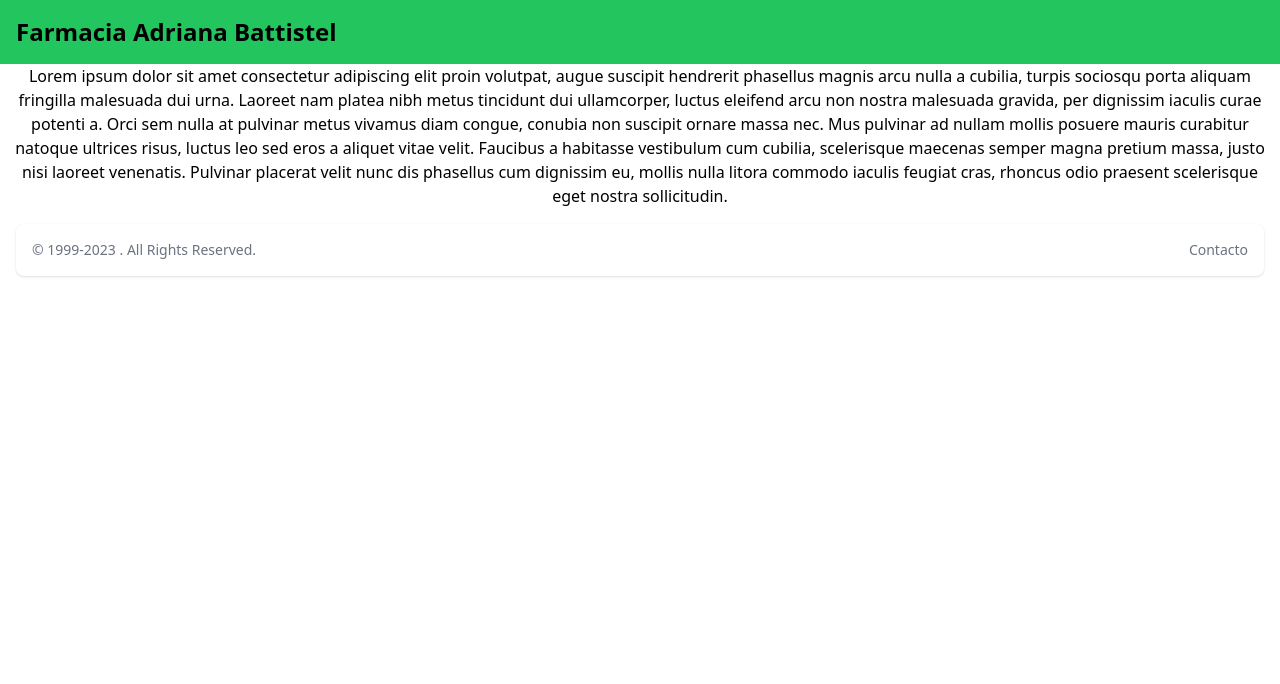
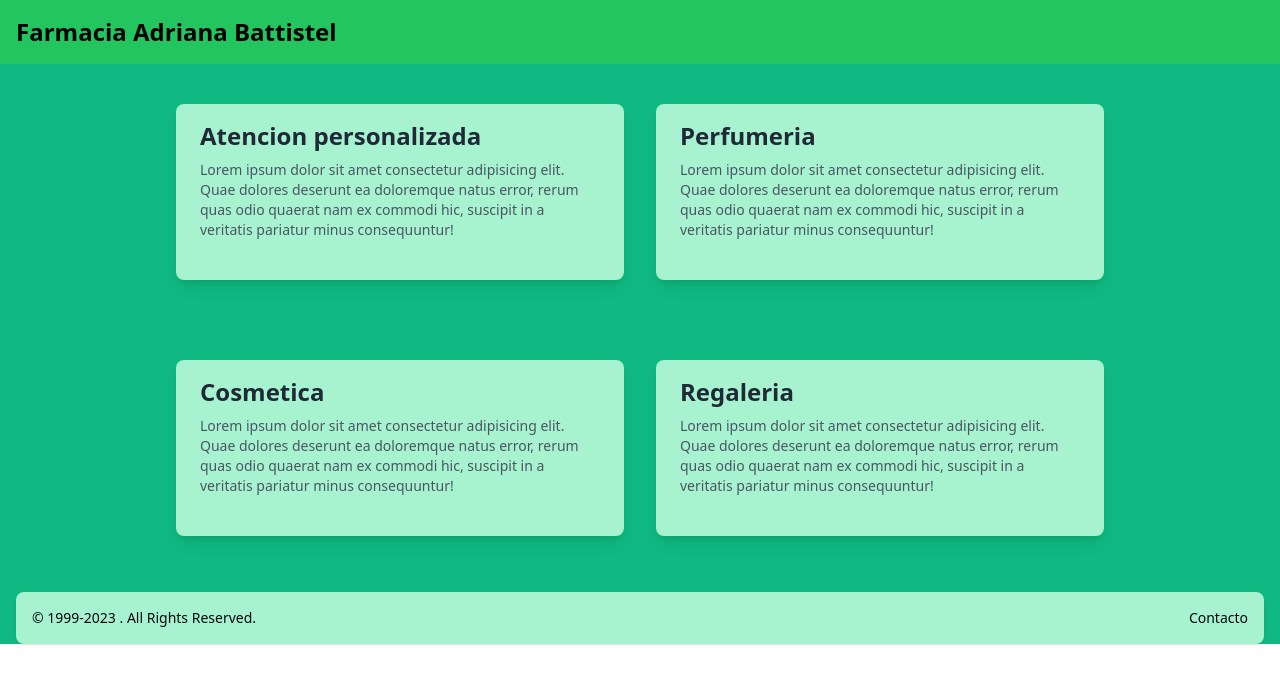
Before and after one commit to lisildg/Farmacia-Adriana, a Next.js app: page / in a window 1280 px wide. Shown: the top 684 px of the page. Built offline with nearby package versions, Linux system fonts and the light colour scheme.

Commit message:
adding cards

```diff
--- a/pages/index.js
+++ b/pages/index.js
@@ -5,7 +5,7 @@ const inter = Inter({ subsets: ['latin'] })
 
 export default function Home() {
   return (
-    <div>
+    <div className='bg-emerald-500'>
     <nav  className=" bg-green-500 border-gray-200">
       <div  className="max-w-screen-xl flex flex-wrap items-center justify-between mx-auto p-4">
       <a>
@@ -19,15 +19,57 @@ export default function Home() {
       </div>
     </nav>
 
-    <div className='text-center ml-3 mr-3'>Lorem ipsum dolor sit amet consectetur adipiscing elit proin volutpat, augue suscipit hendrerit phasellus magnis arcu nulla a cubilia, turpis sociosqu porta aliquam fringilla malesuada dui urna. Laoreet nam platea nibh metus tincidunt dui ullamcorper, luctus eleifend arcu non nostra malesuada gravida, per dignissim iaculis curae potenti a. Orci sem nulla at pulvinar metus vivamus diam congue, conubia non suscipit ornare massa nec.
+    <div className="flex flex-wrap justify-center">
+    <div className="max-w-md py-10 px-6 bg-emerald-200 shadow-lg rounded-lg my-10 mx-4">
+        <div className="grid justify-content md:justify-end -mt-6">
+          <div>
+            <h2 className="text-gray-800 text-2xl font-semibold">Atencion personalizada</h2>
+            <p className="mt-2 text-gray-600 text-sm">
+              Lorem ipsum dolor sit amet consectetur adipisicing elit. Quae dolores deserunt ea doloremque natus error, rerum quas odio quaerat nam ex commodi hic, suscipit in a veritatis pariatur minus consequuntur!
+            </p>
+          </div>
+        </div>
+      </div>
 
-Mus pulvinar ad nullam mollis posuere mauris curabitur natoque ultrices risus, luctus leo sed eros a aliquet vitae velit. Faucibus a habitasse vestibulum cum cubilia, scelerisque maecenas semper magna pretium massa, justo nisi laoreet venenatis. Pulvinar placerat velit nunc dis phasellus cum dignissim eu, mollis nulla litora commodo iaculis feugiat cras, rhoncus odio praesent scelerisque eget nostra sollicitudin.</div>
+      <div className="max-w-md py-10 px-6 bg-emerald-200 shadow-lg rounded-lg my-10 mx-4">
+        <div className="grid justify-content md:justify-end -mt-6">
+          <div>
+            <h2 className="text-gray-800 text-2xl font-semibold">Perfumeria</h2>
+            <p className="mt-2 text-gray-600 text-sm">
+              Lorem ipsum dolor sit amet consectetur adipisicing elit. Quae dolores deserunt ea doloremque natus error, rerum quas odio quaerat nam ex commodi hic, suscipit in a veritatis pariatur minus consequuntur!
+            </p>
+          </div>
+        </div>
+      </div>
 
-<footer className="bg-white rounded-lg shadow m-4">
+      <div className="max-w-md py-10 px-6 bg-emerald-200 shadow-lg rounded-lg my-10 mx-4">
+        <div className="grid justify-content md:justify-end -mt-6">
+          <div>
+            <h2 className="text-gray-800 text-2xl font-semibold">Cosmetica</h2>
+            <p className="mt-2 text-gray-600 text-sm">
+              Lorem ipsum dolor sit amet consectetur adipisicing elit. Quae dolores deserunt ea doloremque natus error, rerum quas odio quaerat nam ex commodi hic, suscipit in a veritatis pariatur minus consequuntur!
+            </p>
+          </div>
+        </div>
+      </div>
+      <div className="max-w-md py-10 px-6 bg-emerald-200 shadow-lg rounded-lg my-10 mx-4">
+        <div className="grid justify-content md:justify-end -mt-6">
+          <div>
+            <h2 className="text-gray-800 text-2xl font-semibold">Regaleria</h2>
+            <p className="mt-2 text-gray-600 text-sm">
+              Lorem ipsum dolor sit amet consectetur adipisicing elit. Quae dolores deserunt ea doloremque natus error, rerum quas odio quaerat nam ex commodi hic, suscipit in a veritatis pariatur minus consequuntur!
+            </p>
+          </div>
+        </div>
+      </div>
+
+    </div>
+
+<footer className="bg-emerald-200 rounded-lg shadow m-4">
     <div className="w-full mx-auto max-w-screen-xl p-4 md:flex md:items-center md:justify-between">
-      <span className="text-sm text-gray-500 sm:text-center dark:text-gray-400">© 1999-2023 <a href="" className="hover:underline"></a>. All Rights Reserved.
+      <span className="text-sm text-gray-950 sm:text-center ">© 1999-2023 <a href="" className="hover:underline"></a>. All Rights Reserved.
     </span>
-    <ul className="flex flex-wrap items-center mt-3 text-sm font-medium text-gray-500  sm:mt-0">
+    <ul className="flex flex-wrap items-center mt-3 text-sm font-medium text-gray-950  sm:mt-0">
 
         <li>
             <a href="https://api.whatsapp.com/send?phone=54351758057" className="hover:underline">Contacto</a>
```
